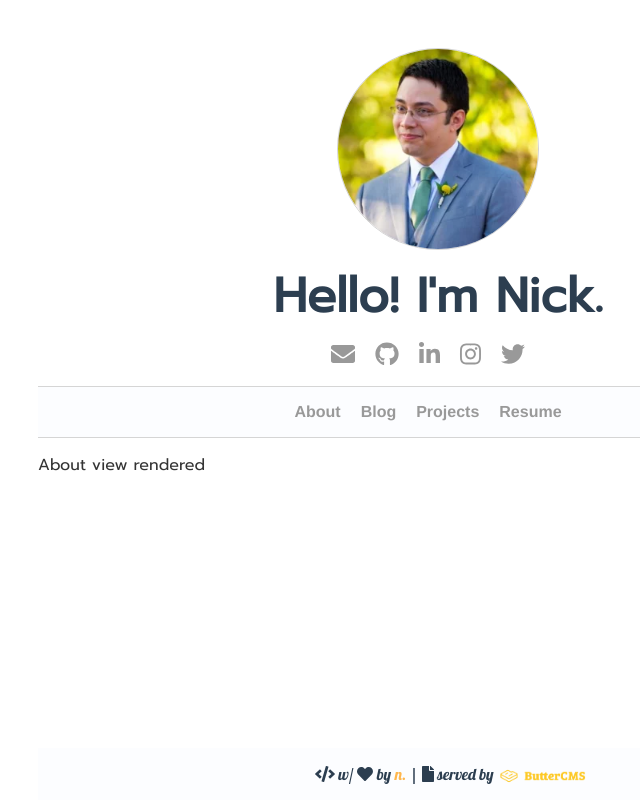
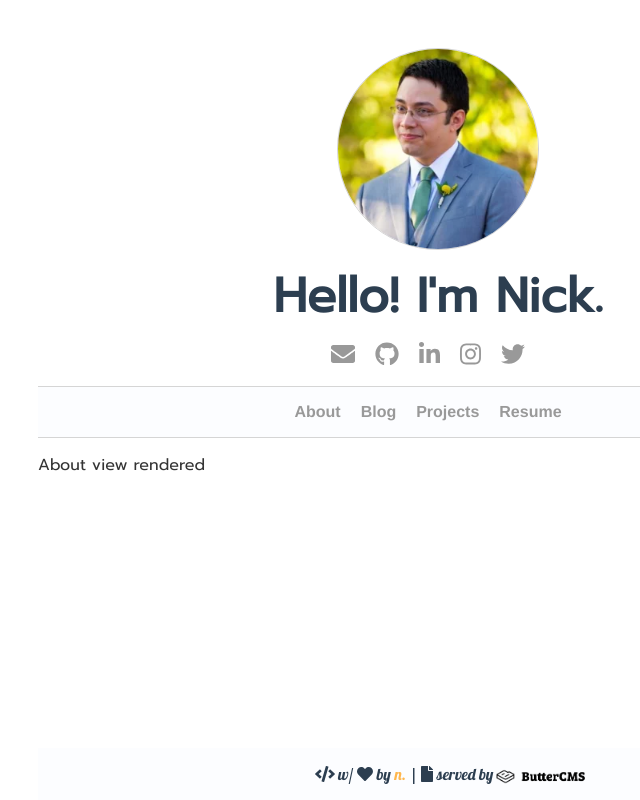
Before and after one commit to endotnick/nickrodriguez.net, a Vue app: page / in a window 1280 px wide. In both pictures the pointer is over the link 747 px from the left and 774 px from the top of the page. Shown: the whole page, without its empty margins (202-842 px from the left). Built offline with nearby package versions, Linux system fonts and the light colour scheme.

Commit message:
styles butter footer icon

```diff
--- a/src/components/Footer.vue
+++ b/src/components/Footer.vue
@@ -5,7 +5,7 @@
     </span>
     <span> | </span>
     <span>
-      <font-awesome-icon icon='file' /> served by <a href='https://buttercms.com'><img src='../assets/butter-y.webp'/></a>
+      <font-awesome-icon icon='file' /> served by <a class='butter' href='https://buttercms.com'></a>
     </span>
   </footer>
 </template>
@@ -36,4 +36,15 @@ export default {
     color: rgb(255, 183, 77);
     text-decoration: none;
   }
+  .butter, .butter:hover{
+    padding-left: 100px;
+  }
+  .butter {
+    background: url('../assets/butter-y.webp') no-repeat;
+    background-size: 100px;
+  }
+  .butter:hover {
+    background: url('../assets/butter-b.webp') no-repeat;
+    background-size: 100px;
+  }
 </style>
```
Also changed, not shown: src/components/BlogFeed.vue (line endings or trailing spaces).
